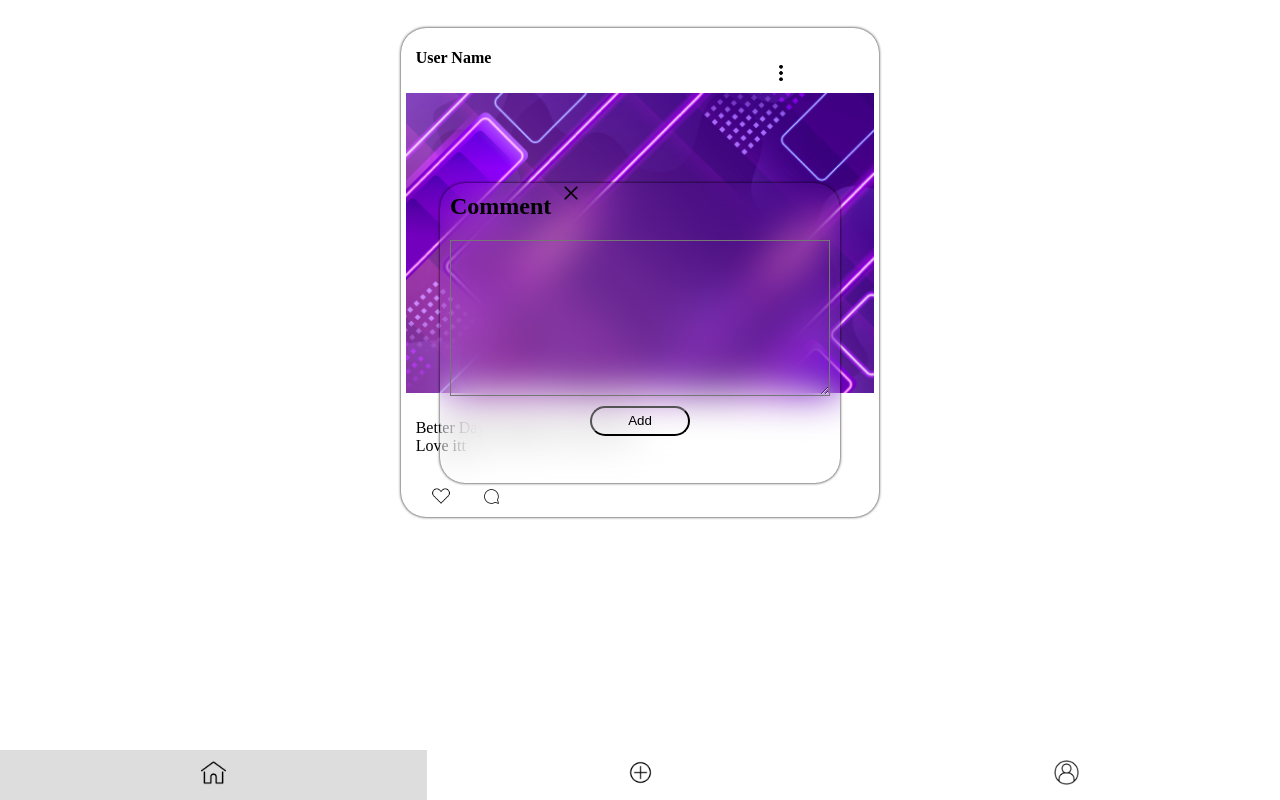
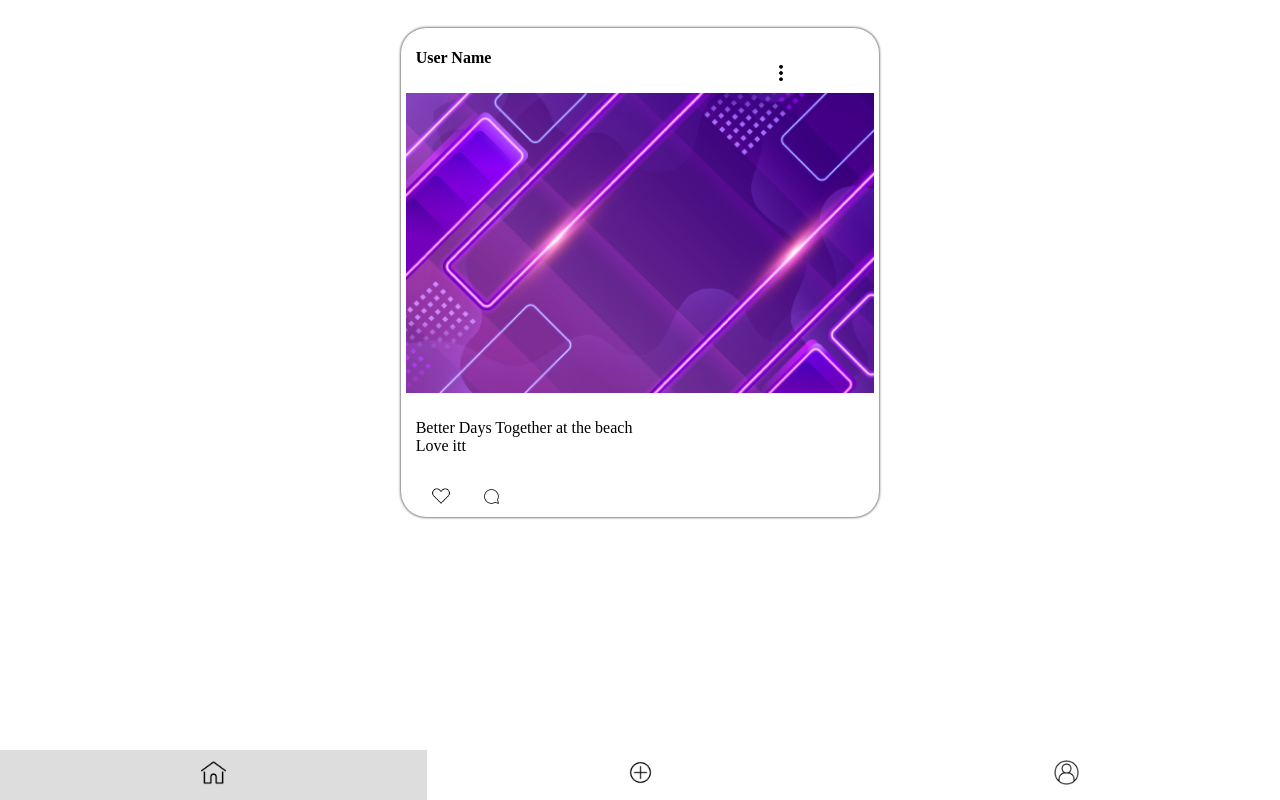
Before and after one commit to theresiatawk/CSC443_InstagramLike_Website, a PHP site: page /stream.html in a window 1280 px wide. Run offline with PHP 8.4, Linux system fonts and the light colour scheme.

Commit message:
Implementing Comment Logic

```diff
--- a/Frontend/logic.js
+++ b/Frontend/logic.js
@@ -1,8 +1,11 @@
 const card1 = document.getElementById("card1");
 const card2 = document.getElementById("card2");
 const card3 = document.getElementById("card3");
-const likes = document.querySelectorAll(".heart-img");
-
+const like_icons = document.querySelectorAll(".heart-img");
+const comment_card = document.getElementById("add_comment");
+const remove_icon = document.getElementById("remove_icon");
+const comment_icons = document.querySelectorAll(".comment-img");
+const add_comment_btn = document.getElementById("add_comment");
 
 
 const goToLoginHandler = () =>{
@@ -21,10 +24,20 @@ const likeHandler = (e) =>{
     if( e.srcElement.attributes[1].value == "./Assets/full_heart.png"){
         e.srcElement.attributes[1].value = "./Assets/empty_heart.png"
     }
-    //like
+    //Otherwise like
     else{
         e.srcElement.attributes[1].value = "./Assets/full_heart.png"
     }
 }
+const commentHandler = () => {
+    comment_card.style.display = "flex";
+}
+const removeCommentCardHandler = (e) => {
+    comment_card.style.display = "none";
+}
 
-likes.forEach(b => b.addEventListener("click", likeHandler));
+
+like_icons.forEach(b => b.addEventListener("click", likeHandler));
+comment_icons.forEach(b => b.addEventListener("click", commentHandler));
+remove_icon.addEventListener("click", removeCommentCardHandler);
+add_comment_btn.addEventListener("click", removeCommentCardHandler);
--- a/Frontend/stream.html
+++ b/Frontend/stream.html
@@ -42,21 +42,22 @@
         </div>
       </div>
     </div>
+
+
     <div class="comment-card comment-top" id = add_comment>
       <div class = flex-row>
         <h2 class="comment-header">Comment</h2>
-        <div class="-img">
+        <div class = "x-icon" id ="remove_icon">
           <img src="./Assets/remove.png" width="20px" height="20px" />
         </div>
       </div>
       <textarea class="comment-area" rows="10" cols="5"></textarea>
       <form class="form">
-        <input class="add-btn" type="button" value="Add" />
+        <input class="add-btn" id ="add_comment" type="button" value="Add" />
       </form>
     </div>
-    <div class="image-card"></div>
-    <div class="image-card"></div>
-    <div class="image-card"></div>
+
+
     <div class="navbar">
       <div class="active">
         <a href="stream.html"
--- a/Frontend/style.css
+++ b/Frontend/style.css
@@ -260,7 +260,7 @@
   position: absolute;
 }
 .comment-card {
-  display: flex;
+  display: none;
   flex-direction: column;
   height: 300px;
   width: 400px;
@@ -276,7 +276,6 @@
 }
 .comment-area{
     background-color: transparent;
-    /* caret-color: white; */
     color: black;
     margin: 10px;
 }
@@ -293,3 +292,7 @@
   text-decoration: none;
   color: black;
 }
+.x-icon{
+    margin: 10px;
+    padding-left: 240px;
+}
```
